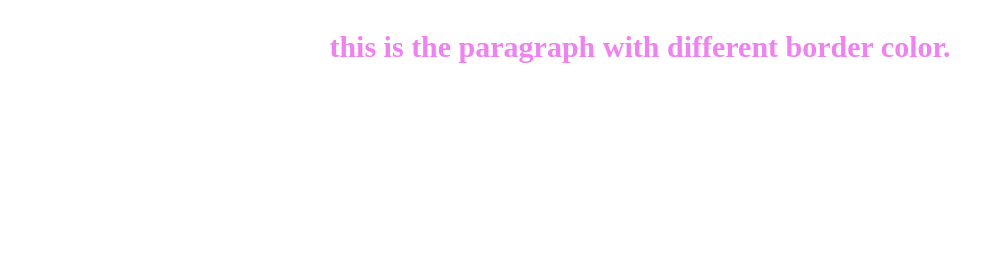
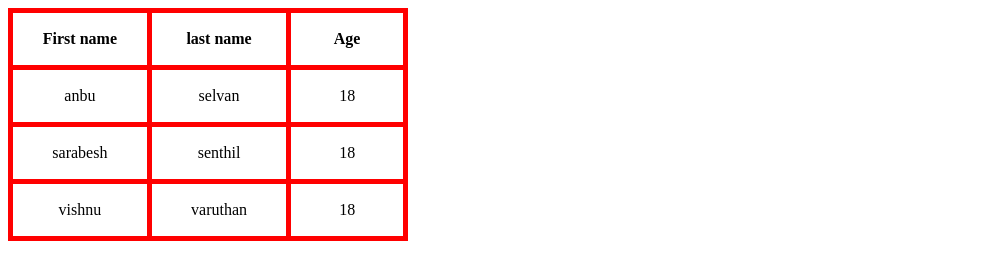
Before and after one commit to Vishwasundar000/table, a plain HTML site: page index.html in a window 1280 px wide. Shown: the whole page, without its empty margins (0-1005 px from the left). Drawn offline with Linux system fonts and the light colour scheme.

Commit message:
Add files via upload

```diff
--- a/index.html
+++ b/index.html
@@ -1,35 +1,51 @@
 <!DOCTYPE html>
+<html lang="en">
+<head>
+    <meta charset="UTF-8">
+    <meta http-equiv="X-UA-Compatible" content="IE=edge">
+    <meta name="viewport" content="width=device-width, initial-scale=1.0">
+    <title>Table</title>
+</head>
+<body>
+<table>
 
-<body>
+   <tr >
+    <th>First name</th>
+    <th>last name</th>
+    <th>Age</th>
+   </tr>
+   <tr >
+
+    <td>anbu</td>
+    <td>selvan</td>
+    <td>18</td>
+   </tr>
+   <tr">
+    <td>sarabesh</td>
+    <td>senthil</td>
+    <td>18</td>
+   </tr>
+   <tr >
+    <td>
+    vishnu
+   </td>
+   <td>varuthan</td>
+   <td>18</td>
+</tr>
+
+</table>
+
+<style>
+      table, th, td ,tr{
+  border: 5px solid red;
+  border-collapse: collapse;
+  height: 50px;
+  width: 400px;
+  text-align: center;
+}
+
+</style>
 
 
-
-    <h1 stye="border-top:30px solid red;
-    border-left:30px solid green;
-    border-right:30px solid yellow;
-    border-bottom:30px solid blue;
-    height:200px;width:200px;
-    outline:30px solid cyan;
-    outline-offset:10px;p
-    margin-top:50px;
-    margin-left:50px;">
-<p style="color:violet;
-font-size:30px;
-text-align:center;">
-this is the paragraph with different border color.
-</p>
-    </h1>
 </body>
 </html>
-
-
-
-
-
-
-
-
-
-
-
-</html>
```
